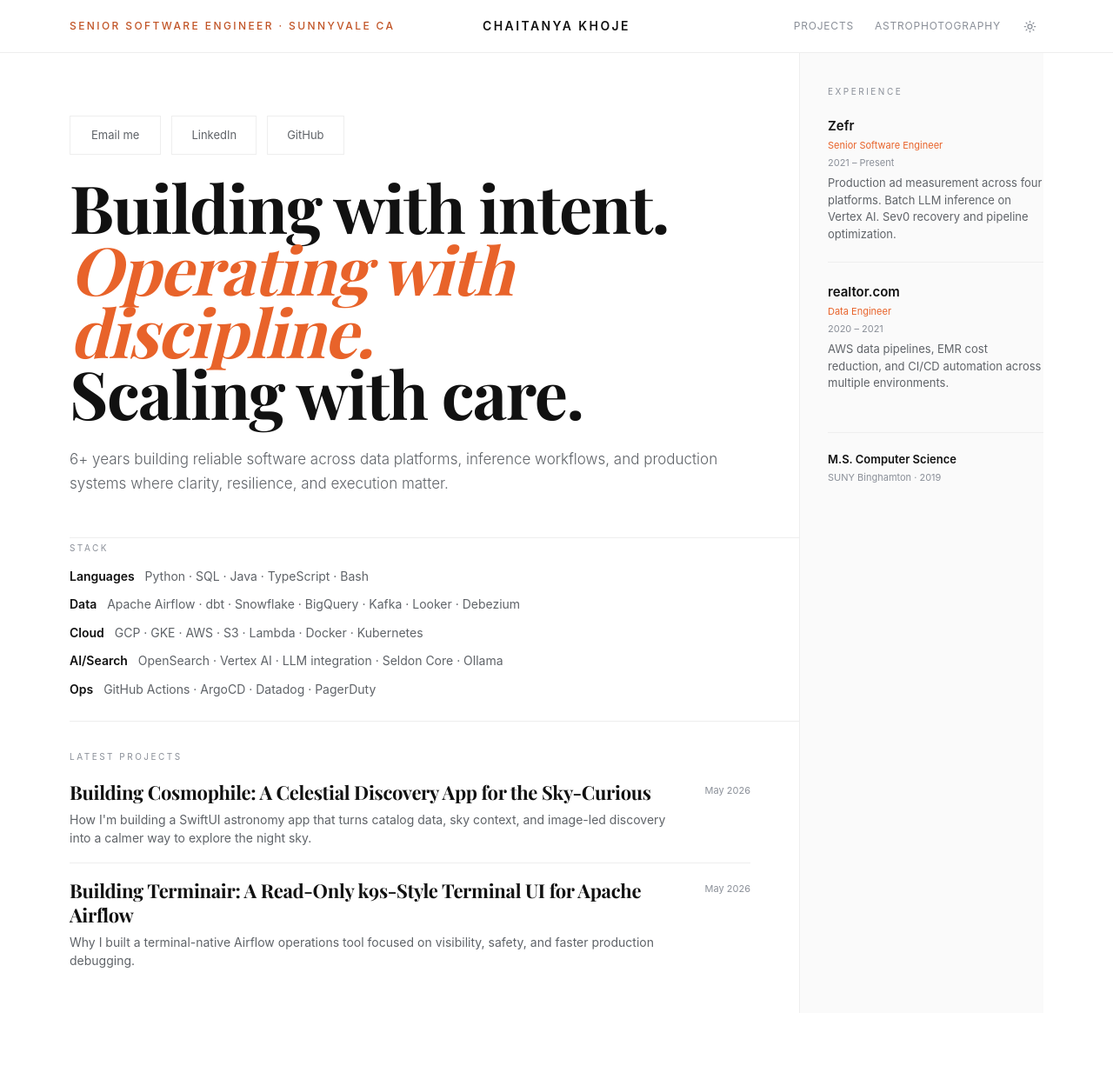
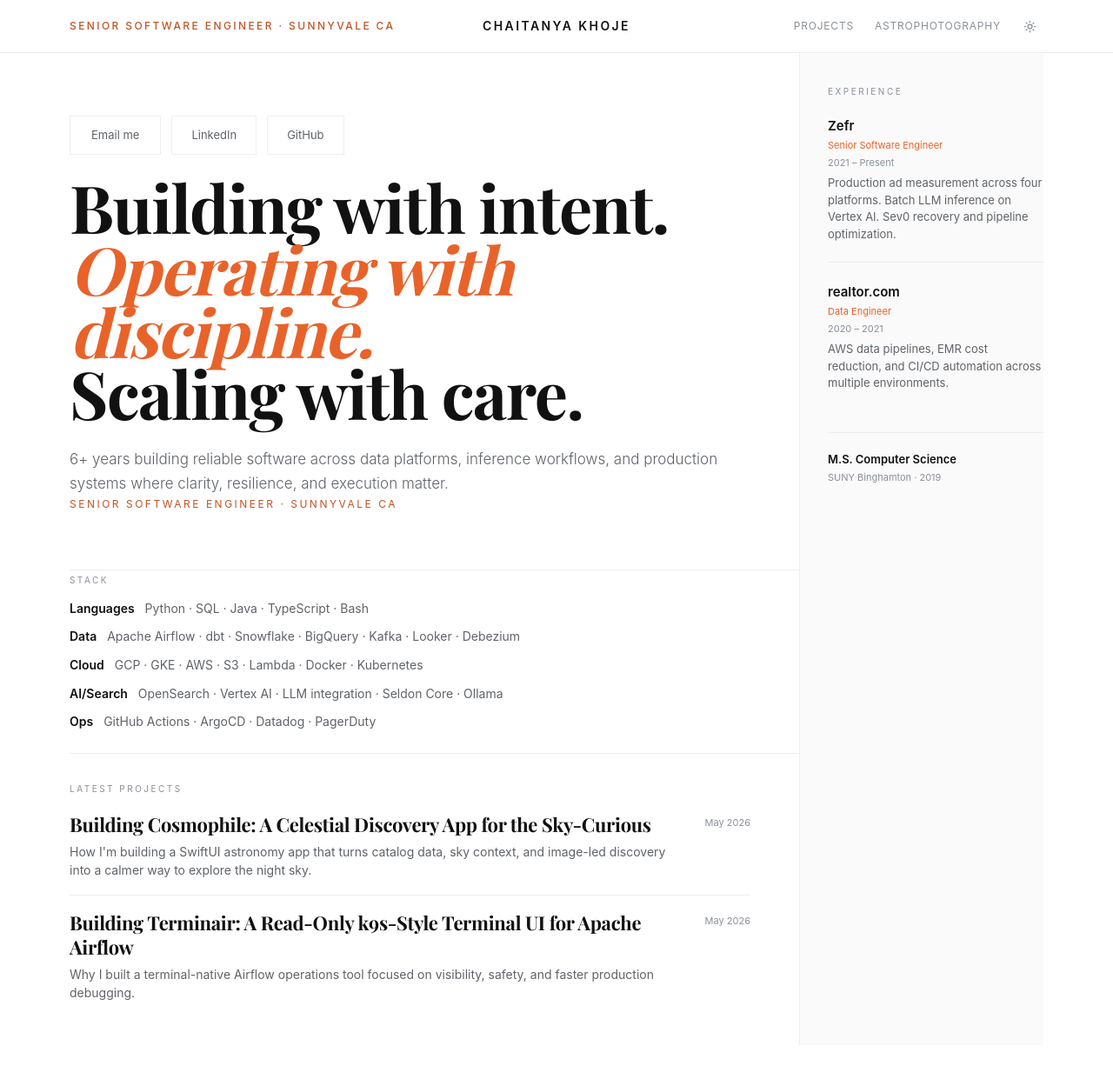
Before and after one commit to ChaitanyaKhoje/chaitanyakhoje.github.io, a Jekyll site: the page built from index.html, in a window 1280 px wide and 1298 px high. Shown: the top 1241 px of the window at 87% size. Built offline with Jekyll 4.4.1, drawn with Linux system fonts in a browser that asks for light colours; some web fonts are replaced.

Commit message:
fix: swap hero role and buttons

```diff
--- a/_layouts/home.html
+++ b/_layouts/home.html
@@ -17,6 +17,7 @@
         </div>
         <h1 class="hero-title">Building with intent.<br><em>Operating with discipline.</em><br>Scaling with care.</h1>
         <p class="hero-bio">6+ years building reliable software across data platforms, inference workflows, and production systems where clarity, resilience, and execution matter.</p>
+        <p class="hero-role">Senior Software Engineer · Sunnyvale CA</p>
       </section>
 
       <section class="stack-section">
```
